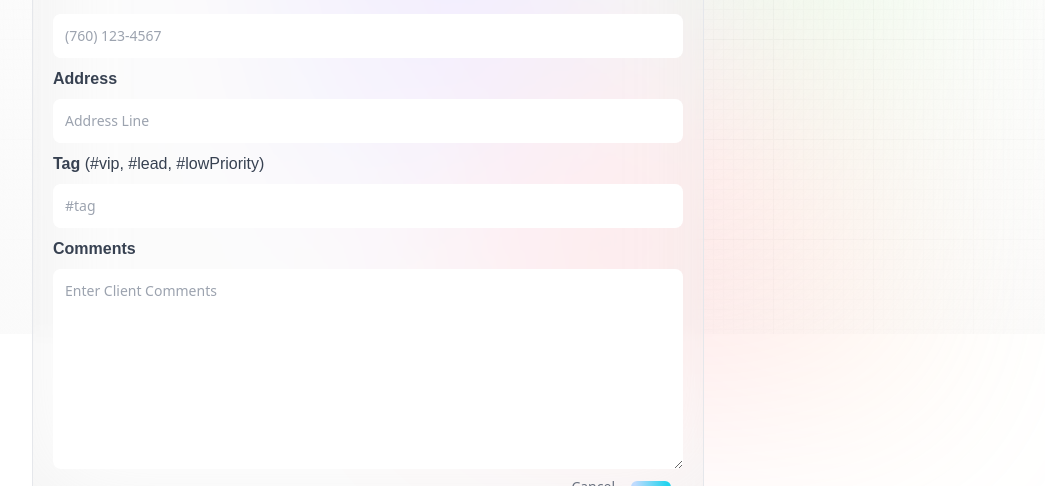
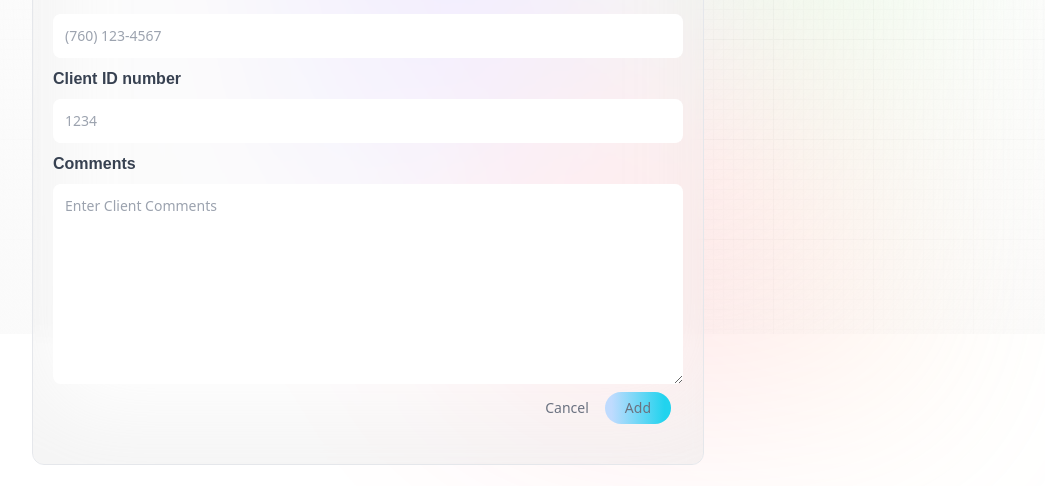
Before and after one commit to ChrisCarteno/nex-prac, a Next.js app: page /add-client in a window 1280 px wide. Shown: the part 466-952 px from the top of the page, without its empty margins (32-1077 px from the left). After the commit the page ends 931 px from the top, so only its background shows below. Built offline with nearby package versions, Linux system fonts and the light colour scheme; no server answers.

Commit message:
changing client form

```diff
--- a/components/ClientForm.jsx
+++ b/components/ClientForm.jsx
@@ -51,24 +51,12 @@ function ClientForm({ post, setPost, submitting, handleSubmit }) {
         </label>
         <label>
           <span className='font-satoshi font-semibold text-base text-gray-700'>
-            Address
+            Client ID number
           </span>
           <input
             value={post.tag}
             onChange={(e) => setPost({ ...post, tag: e.target.value })}
-            placeholder='Address Line'
-            className='form_input'
-            required
-          />
-        </label>
-        <label>
-          <span className='font-satoshi font-semibold text-base text-gray-700'>
-            Tag <span className='font-normal'>(#vip, #lead, #lowPriority)</span>
-          </span>
-          <input
-            value={post.tag}
-            onChange={(e) => setPost({ ...post, tag: e.target.value })}
-            placeholder='#tag'
+            placeholder='1234'
             className='form_input'
             required
           />
@@ -90,7 +78,7 @@ function ClientForm({ post, setPost, submitting, handleSubmit }) {
             Cancel
           </Link>
           <button type="submit" disabled={submitting} className='button_btn'>
-            {submitting}
+            Add
           </button>
         </div>
       </form>
```
